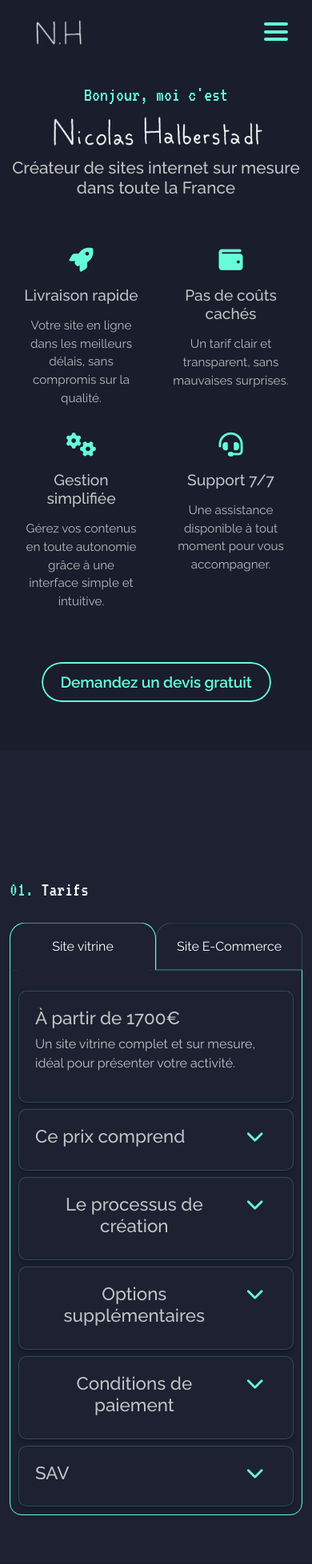
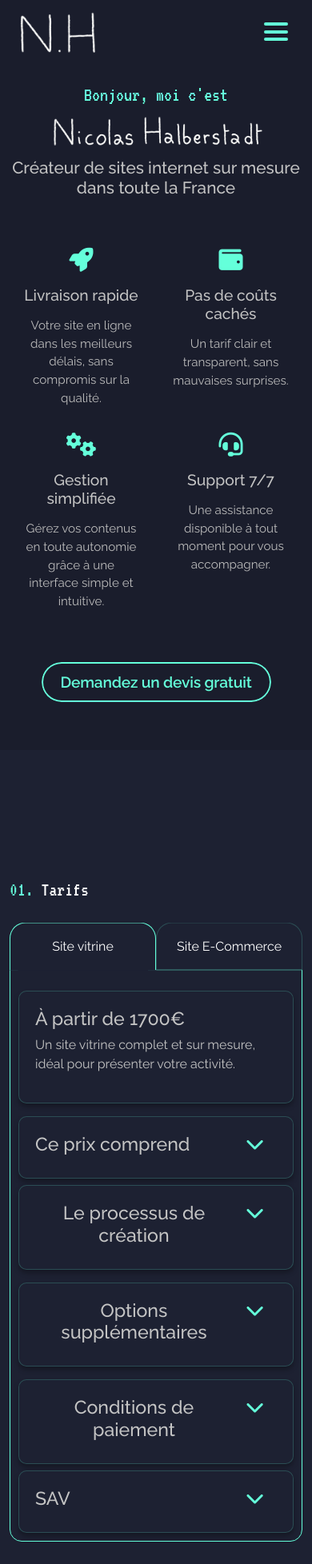
Before and after one commit to NicolasHalberstadt/Portfolio, a Symfony app: template templates/main/index.html.twig in a window 390 px wide. Shown: the top 1956 px of the page at 80% size. Run offline with Twig, Linux system fonts and the light colour scheme; the template is opened without the code that fills it, so the values that code supplies are empty; form fields are guessed from the names that the template uses; style sheets or scripts are compiled from the project's sources; some libraries are stand-ins or nearby versions.

Commit message:
Revert "Revert "Revert "add 404 custom"""
This reverts commit b887b32f6fd61ff44c32dd3e79cfe790de06fd09.

```diff
--- a/assets/styles/app.scss
+++ b/assets/styles/app.scss
@@ -38,11 +38,6 @@ $lightGrey: #c4c4c4;
 }
 .ml-55 {
     margin-left: 55px;
-}
-@media screen and (max-width: 768px) {
-    .mt-md-0 {
-        margin-top: 0 !important;
-    }
 }
 
 section {
@@ -120,9 +115,6 @@ html {
                         padding-left: 3rem;
                         @media screen and (max-width: 768px) {
                             padding: 0;
-                        }
-                        img {
-                            transform: scale(0.6);
                         }
                     }
                     .main_list {
@@ -533,7 +525,6 @@ html {
                                 @media screen and (max-width: 768px) {
                                     display: flex;
                                     justify-content: space-between;
-                                    font-size: 1.4rem;
                                 }
                                 & span {
                                     color: $neonGreen;
```
Also changed, not shown: templates/bundles/TwigBundle/Exception/error404.html.twig (deleted, +0 -11 lines).
